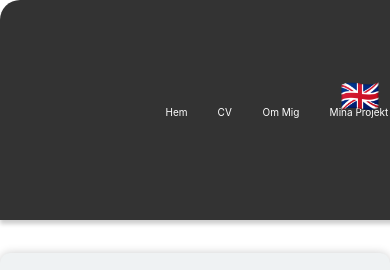
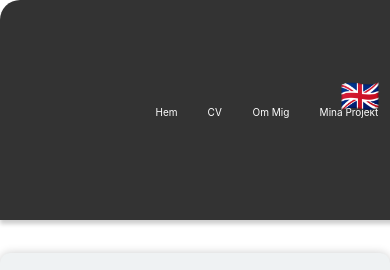
Before and after one commit to timborg-del/my-page, a React (Create React App) app: page /Cv in a window 390 px wide. Shown: the top 270 px of the page. Built offline with nearby package versions, Linux system fonts and the light colour scheme; a web font is replaced by a local one.

Commit message:
paddingnavbar

```diff
--- a/src/components/css/NavigationMenu.css
+++ b/src/components/css/NavigationMenu.css
@@ -220,7 +220,7 @@
     background-color: #333;
     display: flex;
     justify-content: space-around;
-    padding: 100px 110px; /* Add some padding to top and bottom */
+    padding: 100px 100px; /* Add some padding to top and bottom */
   }
 
   .navbar-list {
```
